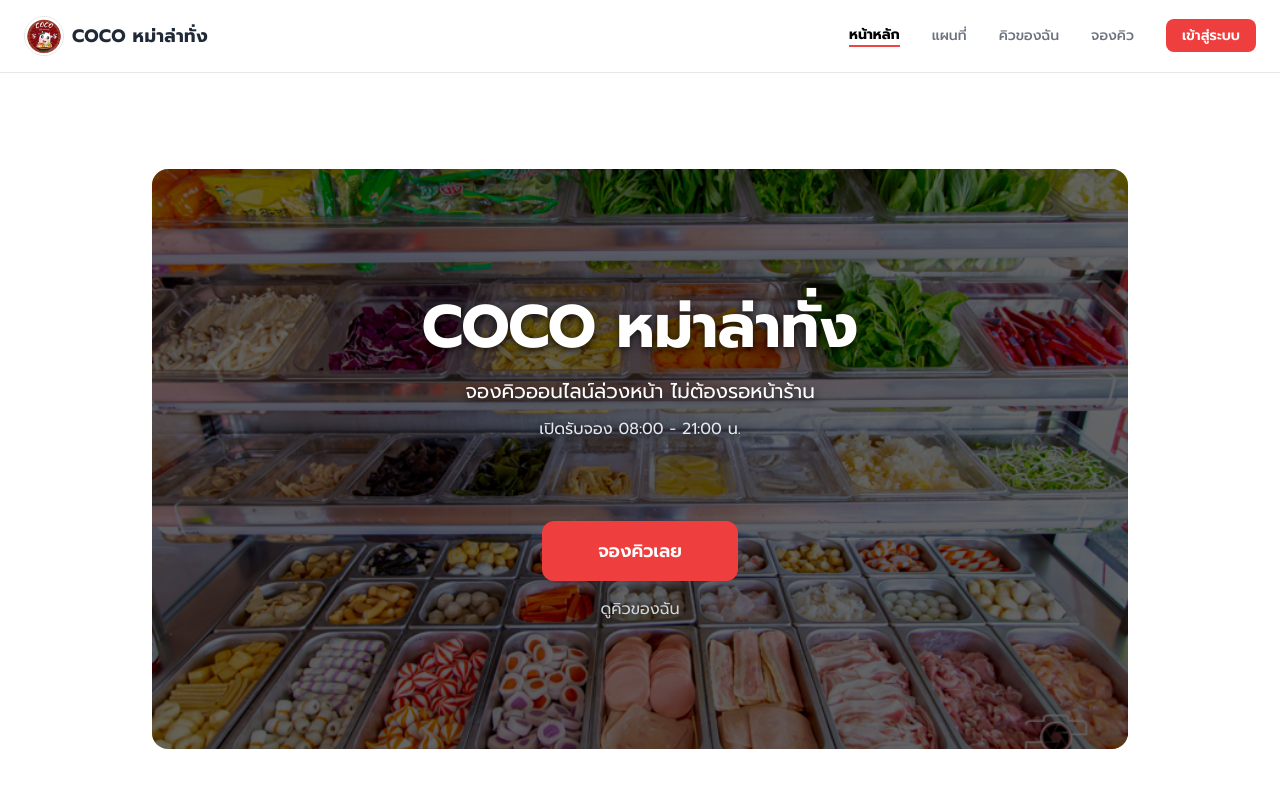
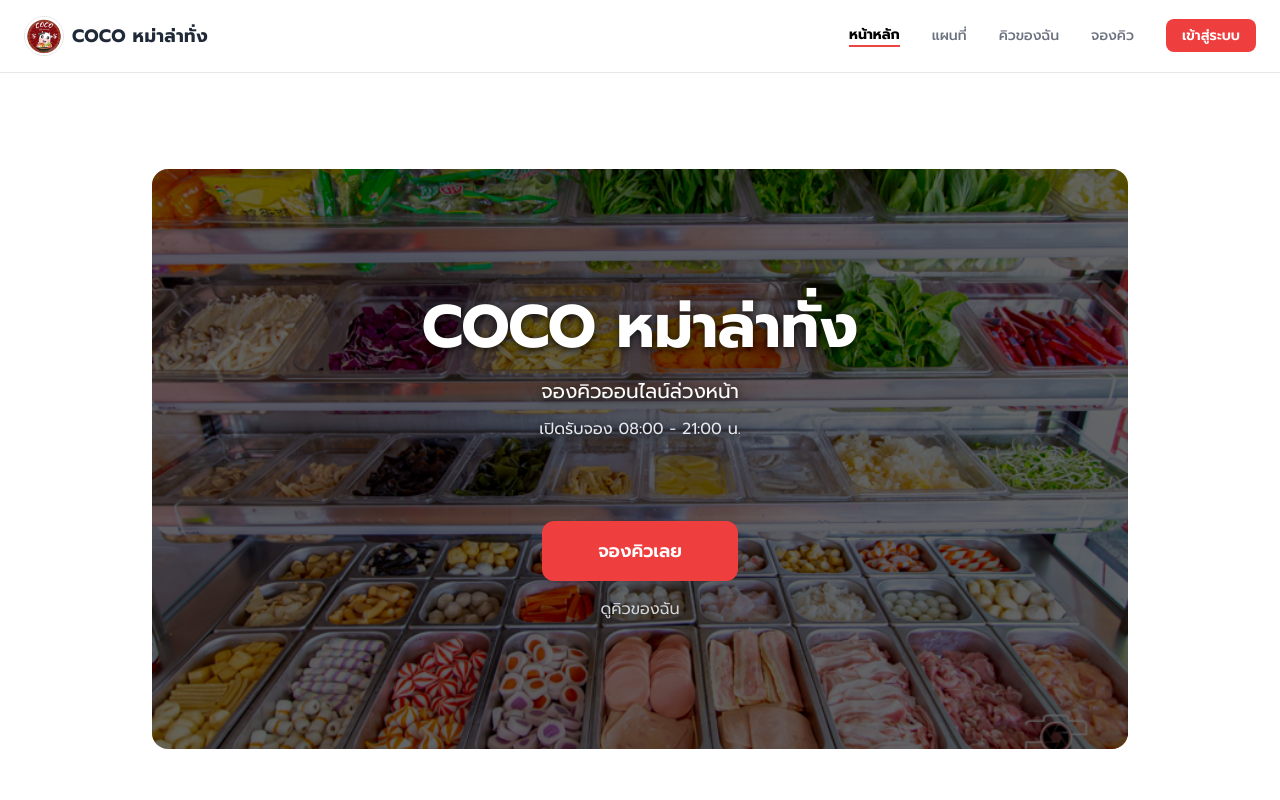
Before and after one commit to Nong-Ta/COCO-Mala, a plain HTML site: page Booking/Main_Booking.html in a window 1280 px wide. Shown: the top 800 px of the page. Drawn offline with nearby package versions, Linux system fonts and the light colour scheme.

Commit message:
Version 1.2.2

```diff
--- a/Booking/Main_Booking.html
+++ b/Booking/Main_Booking.html
@@ -51,7 +51,7 @@
 
             <div class="absolute inset-0 flex flex-col items-center justify-center text-white z-10">
                 <h1 class="text-6xl font-bold mb-5 hero-text">COCO หม่าล่าทั่ง</h1>
-                <p class="text-white text-xl mb-3 hero-text">จองคิวออนไลน์ล่วงหน้า ไม่ต้องรอหน้าร้าน</p>
+                <p class="text-white text-xl mb-3 hero-text">จองคิวออนไลน์ล่วงหน้า</p>
                 <p class="text-gray-200 text-base mb-20 hero-text">เปิดรับจอง 08:00 - 21:00 น.</p>
                 <a href="#" onclick="requireLogin('Booking.html')"
                     class="inline-block px-14 py-4 bg-[#EE3F3E] text-white text-lg font-semibold rounded-xl hover:bg-[#C93030] transition-colors shadow-sm no-underline cursor-pointer">
```
